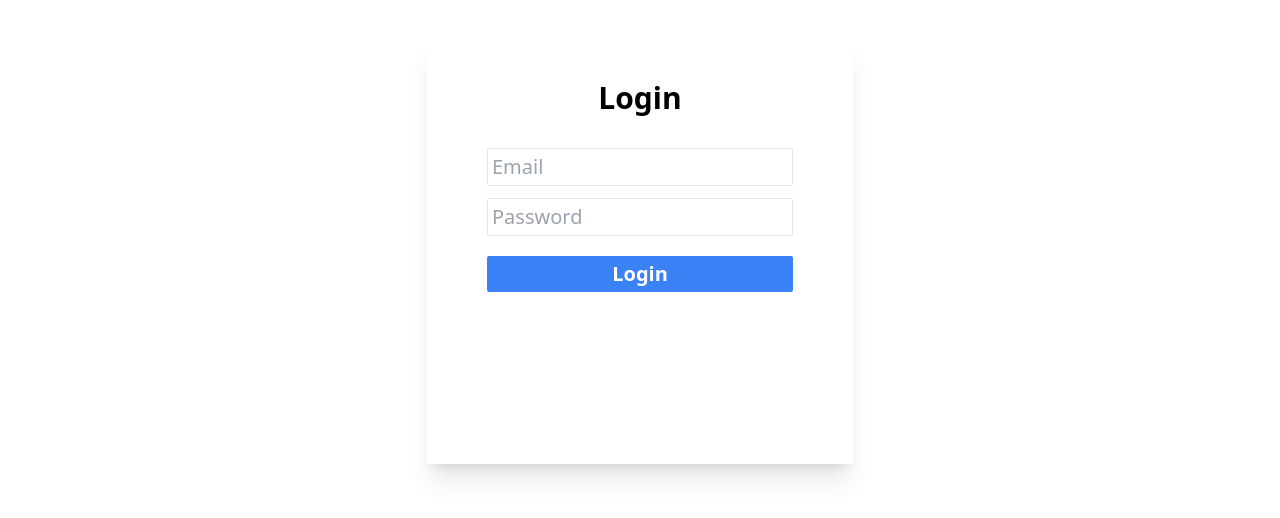
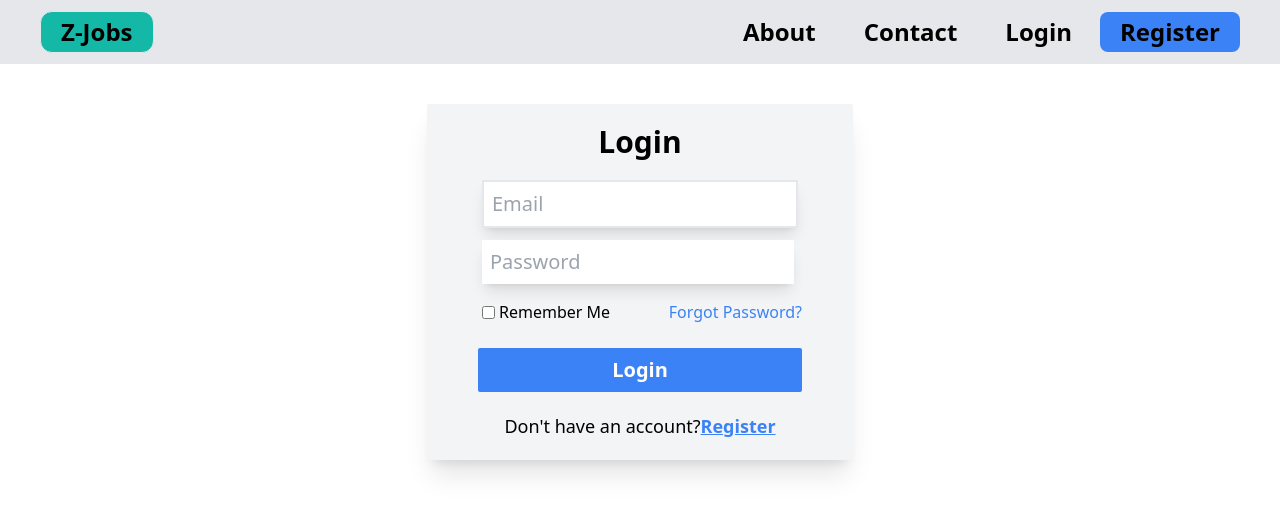
Before and after one commit to zakisudev/Z-jobs, a React (Create React App) app in the folder frontend/: page /login in a window 1280 px wide. Shown: the top 518 px of the page. Built offline with nearby package versions, Linux system fonts and the light colour scheme; the HTML template or start-up script is replaced by a standard one.

Commit message:
Add Navbar and styling to Login page

```diff
--- a/frontend/src/pages/Login.jsx
+++ b/frontend/src/pages/Login.jsx
@@ -1,8 +1,10 @@
 import { useEffect, useState } from 'react';
 import { useNavigate } from 'react-router-dom';
+import { Link } from 'react-router-dom';
 import { toast } from 'react-toastify';
 import { loginUser } from '../services/userApis';
 import Loader from '../assets/images/Loading.svg';
+import { Navbar } from '../components/Navbar';
 
 const Login = () => {
   const [email, setEmail] = useState('');
@@ -53,51 +55,71 @@ const Login = () => {
 
   return (
     <>
-      <div className="flex justify-center mx-auto shadow-xl p-5 mb-5 w-1/3 mt-10">
-        <div className="flex flex-col justify-start items-center h-96 p-5">
-          <h1 className="text-3xl font-bold mb-5">Login</h1>
+      <Navbar />
+      <div className="flex justify-center mx-auto shadow-xl mb-3 w-1/3 mt-10 bg-gray-100 rounded-sm">
+        <div className="flex flex-col justify-start items-center h-full p-5">
+          <h1 className="text-3xl font-bold mb-3">Login</h1>
           <form onSubmit={handleSubmit}>
-            <div className="flex w-full mt-3 border text-xl rounded-sm p-1">
+            <div className="flex w-full mt-1 text-xl rounded-sm p-1">
               <input
                 type="email"
                 value={email}
                 placeholder="Email"
                 name="email"
                 onChange={(e) => setEmail(e.target.value)}
+                className="p-2 border-2 shadow-lg"
               />
             </div>
 
-            <div className="flex w-full mt-3 border text-xl rounded-sm p-1">
+            <div className="flex w-full mt-1 text-xl rounded-sm p-1">
               <input
                 type="password"
                 value={password}
                 name="password"
                 placeholder="Password"
                 onChange={(e) => setPassword(e.target.value)}
+                className="p-2 shadow-lg"
               />
             </div>
+            <div className="flex justify-between my-3">
+              <label className="flex items-center">
+                <input type="checkbox" className="mx-1" />
+                <p className="text-md">Remember Me</p>
+              </label>
+              <div>
+                <Link to="/forget" className="text-md text-blue-500">
+                  Forgot Password?
+                </Link>
+              </div>
+            </div>
+
+            {isLoading ? (
+              <img src={Loader} alt="Loading..." className="w-6 h-6 mx-auto" />
+            ) : (
+              <button
+                type="submit"
+                disabled={isLoading}
+                className="mt-3 w-full font-bold border-2 text-white active:scale-95 text-xl py-2 rounded-sm border-none bg-blue-500 transition-all duration-100"
+              >
+                Login
+              </button>
+            )}
 
             {message && (
               <div>
-                <p className="text-red-500 text-center py-2">{message}</p>
+                <p className="text-red-500 text-center">{message}</p>
               </div>
             )}
 
-            <button
-              type="submit"
-              disabled={isLoading}
-              className="mt-5 w-full font-bold  text-white active:scale-95 text-xl p-1 rounded-sm border-none bg-blue-500 transition-all duration-100"
-            >
-              {isLoading ? (
-                <img
-                  src={Loader}
-                  alt="Loading..."
-                  className="w-6 h-6 mx-auto"
-                />
-              ) : (
-                'Login'
-              )}
-            </button>
+            <div className="flex justify-center text-center mt-5">
+              <p className="text-lg">Don't have an account?</p>
+              <Link
+                to="/register"
+                className="text-lg text-blue-500 underline font-bold"
+              >
+                Register
+              </Link>
+            </div>
           </form>
         </div>
       </div>
```
